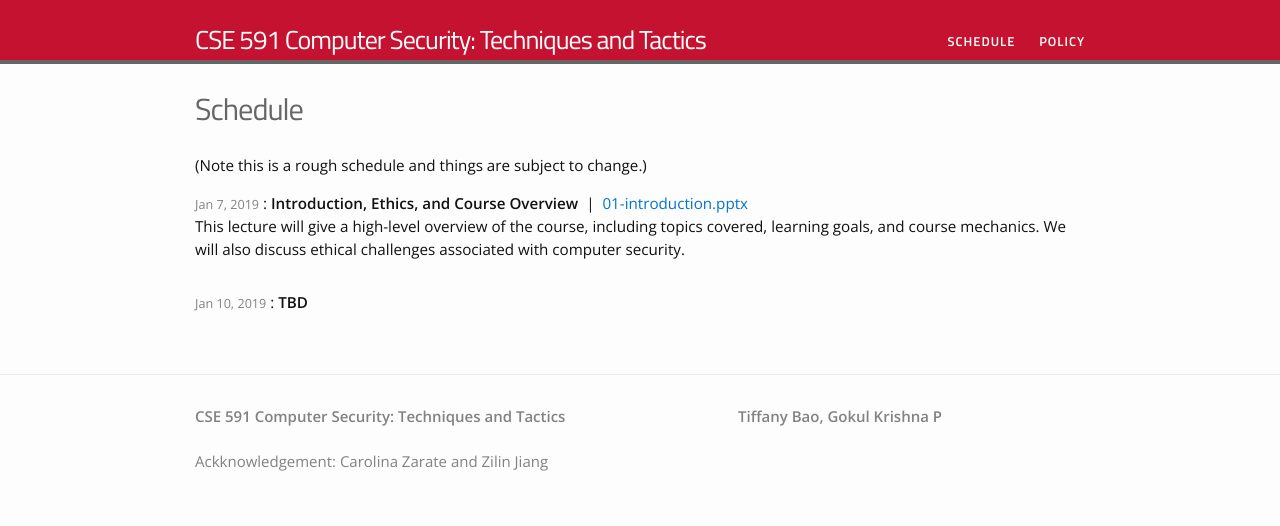
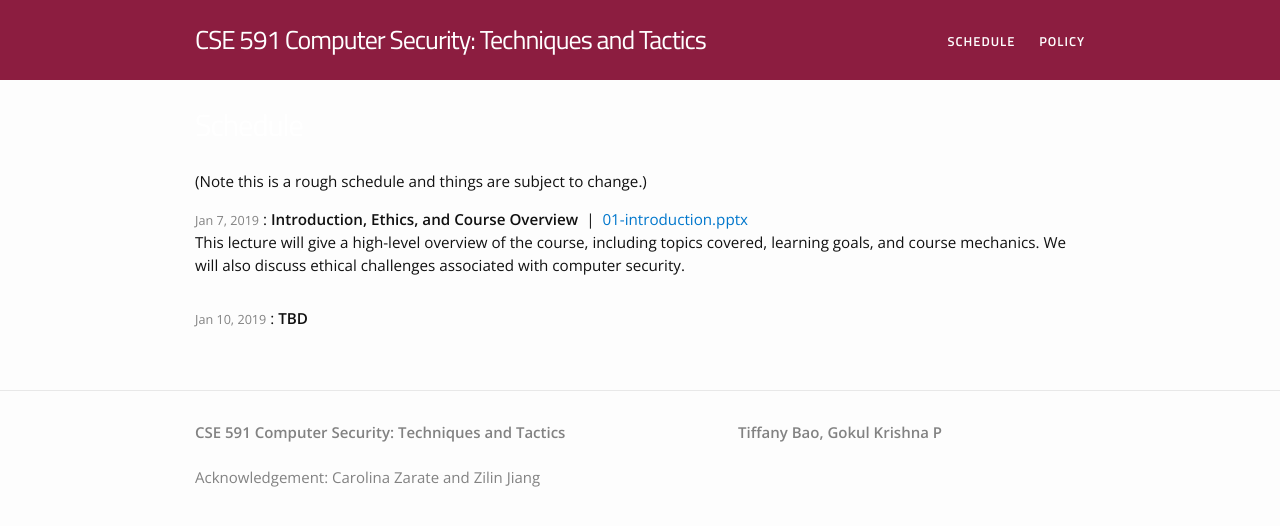
Before and after one commit to tiffanyb/tiffanyb.github.io, a Jekyll site: the page built from courses/cse591/schedule.html, in a window 1280 px wide. Shown: the top 526 px of the page. Built offline with Jekyll 4.4.1, drawn with Linux system fonts in a browser that asks for light colours.

Commit message:
style fix and typo

```diff
--- a/_layouts/course.html
+++ b/_layouts/course.html
@@ -56,7 +56,7 @@
             <strong>{{ course.name }}</strong>
             <br>
             <br>
-            Ackknowledgement: Carolina Zarate and Zilin Jiang
+            Acknowledgement: Carolina Zarate and Zilin Jiang
           </div>
           <div class="footer-col  footer-col-2">
              <p class="text">
--- a/_sass/_header.scss
+++ b/_sass/_header.scss
@@ -3,7 +3,7 @@
  */
 .site-header {
     border-top: 0px solid $grey-color-dark;
-	border-bottom: 4px solid $color-secondary;
+	border-bottom: 0px solid $color-secondary;
     min-height: 56px;
     background: $color-primary;
     // Positioning context for the mobile navigation icon
@@ -32,7 +32,7 @@
 }
 
 .site-header .wrapper {
-	padding-top: 20px;
+	padding: 20px 0;
 	position: relative;
 }
 
--- a/css/main.scss
+++ b/css/main.scss
@@ -20,8 +20,8 @@ $brand-color:      #0077CC;
 // $gameday-sky: #109dc0;
 //$clemson-purple:      #522d80;
 //$clemson-orange:      #f66733;
-$color-primary:         #c41230;
-$color-secondary:       #666666;
+$color-primary:         #8C1D40;
+$color-secondary:       #ffffff;
 
 
 $grey-color:       #828282;
```
